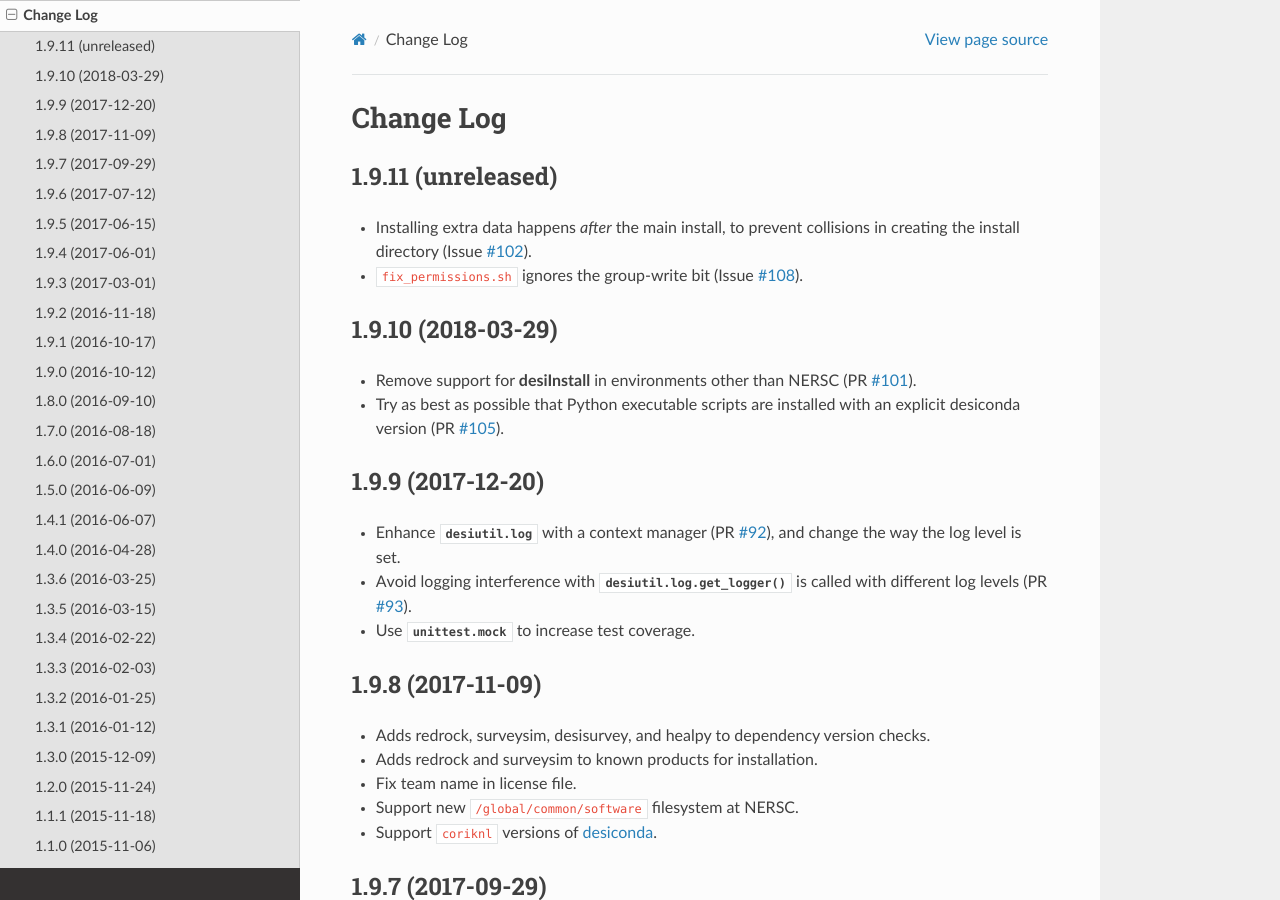
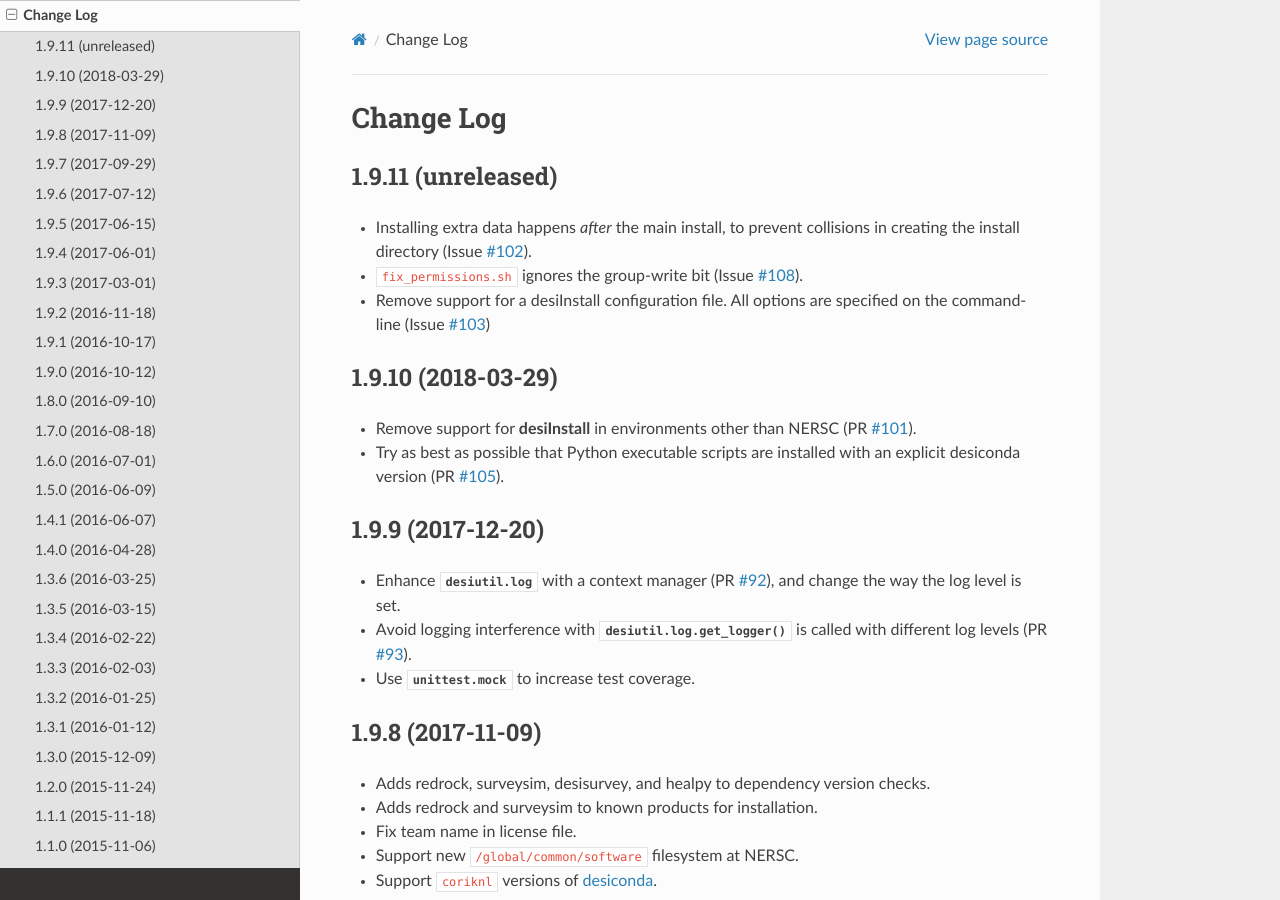
Before and after one commit to desihub/desiutil, a Sphinx documentation site: the page built from doc/changes.rst, in a window 1280 px wide and 900 px high. Built offline with Sphinx 7.4.7 and the Read the Docs theme 2.0.0, drawn with Linux system fonts in a browser that asks for light colours.

Commit message:
update changes.rst

```diff
--- a/doc/changes.rst
+++ b/doc/changes.rst
@@ -8,9 +8,12 @@ Change Log
 * Installing extra data happens *after* the main install, to prevent
   collisions in creating the install directory (Issue `#102`_).
 * ``fix_permissions.sh`` ignores the group-write bit (Issue `#108`_).
+* Remove support for a desiInstall configuration file.  All options
+  are specified on the command-line (Issue `#103`_)
 
+.. _`#102`: https://github.com/desihub/desiutil/issues/102
+.. _`#103`: https://github.com/desihub/desiutil/issues/103
 .. _`#108`: https://github.com/desihub/desiutil/issues/108
-.. _`#102`: https://github.com/desihub/desiutil/issues/102
 
 1.9.10 (2018-03-29)
 -------------------
```
